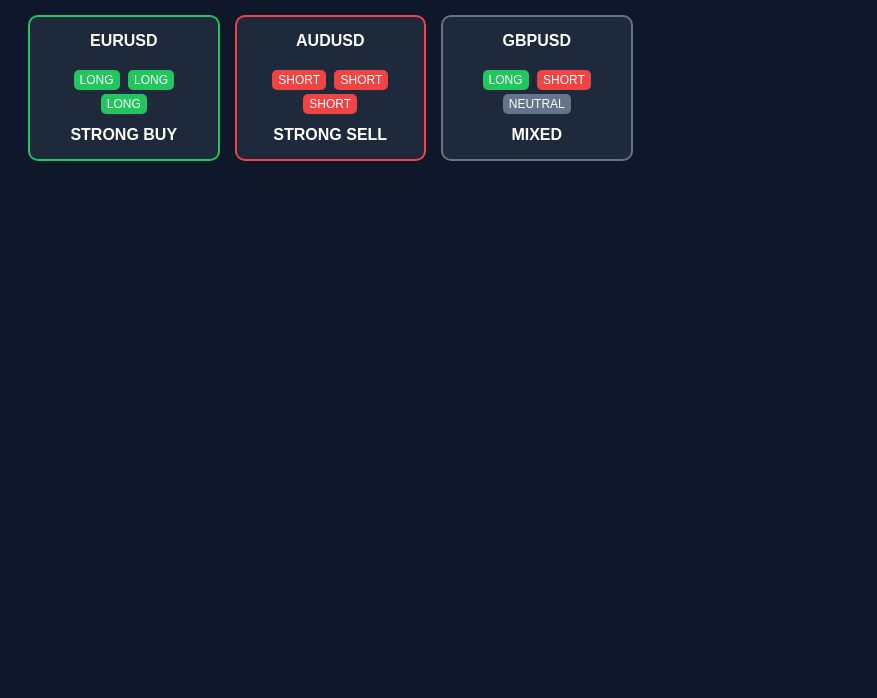
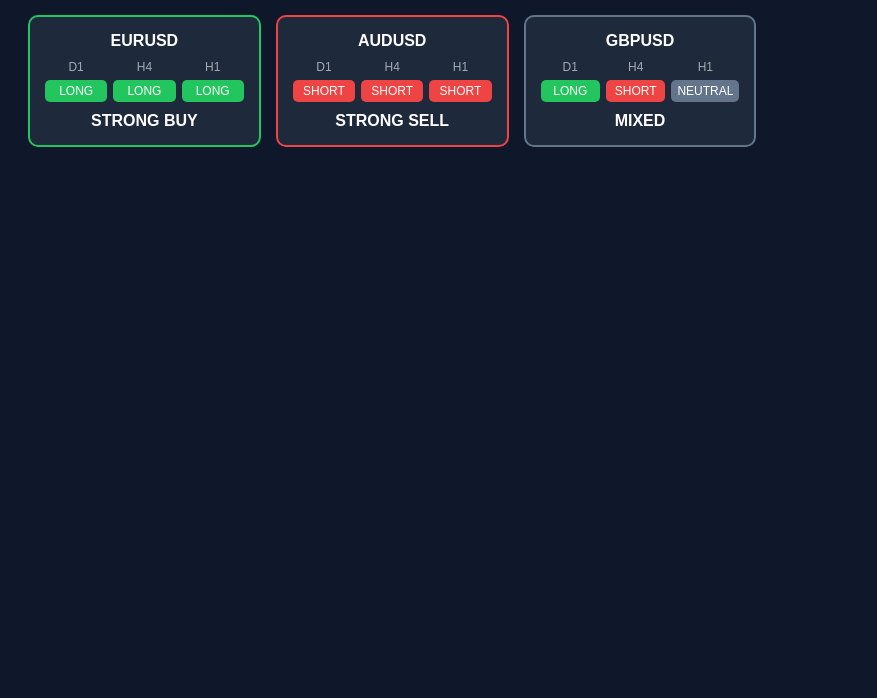
Before and after one commit to koen773-beep/mt5-dashboard, a website: page index.html in a window 1280 px wide. Shown: the part 102-800 px from the top of the page, without its empty margins (0-877 px from the left). Drawn offline with Linux system fonts and the light colour scheme.

Commit message:
update dashboard UI

```diff
--- a/index.html
+++ b/index.html
@@ -18,7 +18,7 @@
 
     .grid {
       display: grid;
-      grid-template-columns: repeat(auto-fill, minmax(180px, 1fr));
+      grid-template-columns: repeat(auto-fill, minmax(200px, 1fr));
       gap: 15px;
     }
 
@@ -33,12 +33,26 @@
     .short { border: 2px solid #ef4444; }
     .mixed { border: 2px solid #64748b; }
 
+	.tf-grid {
+	  display: grid;
+	  grid-template-columns: repeat(3, 1fr);
+	  text-align: center;
+	  gap: 6px;
+	  margin: 10px 0;
+	}
+
+    .tf-grid span:nth-child(-n+3) {
+      font-size: 12px;
+      opacity: 0.6;
+    }
+
 	.badge {
-      padding: 3px 6px;
-      margin: 2px;
+	  padding: 4px 6px;
 	  border-radius: 5px;
 	  font-size: 12px;
 	  display: inline-block;
+	  width: 100%;           /* 👈 dit is de fix */
+	  box-sizing: border-box; /* 👈 voorkomt overflow */
 	}
 
     .buy { background: #22c55e; }
@@ -60,16 +74,26 @@ function getClass(tf) {
 }
 
 function loadData() {
+
 	const API_URL = window.location.hostname === "localhost"
 	  ? "/data.json"
-    : "/api/signal";
+	  : "./data.json";
 
   fetch(API_URL)
     .then(res => res.json())
     .then(data => {
 
       const grid = document.getElementById("grid");
+
+      if (!grid) return;
+
       grid.innerHTML = "";
+
+      // 🔥 fallback als geen data
+      if (!data || Object.keys(data).length === 0) {
+        grid.innerHTML = "<p>Geen data beschikbaar...</p>";
+        return;
+      }
 
       Object.keys(data).forEach(symbol => {
         const p = data[symbol];
@@ -81,7 +105,7 @@ function loadData() {
           if (p.TF1 === "LONG") {
             trendClass = "long";
             label = "STRONG BUY";
-          } else {
+          } else if (p.TF1 === "SHORT") {
             trendClass = "short";
             label = "STRONG SELL";
           }
@@ -91,11 +115,17 @@ function loadData() {
         card.className = "card " + trendClass;
 
         card.innerHTML = `
-          <b>${symbol}</b><br><br>
+          <b>${symbol}</b>
+
+          <div class="tf-grid">
+            <span>D1</span>
+            <span>H4</span>
+            <span>H1</span>
 
             <span class="badge ${getClass(p.TF1)}">${p.TF1}</span>
             <span class="badge ${getClass(p.TF2)}">${p.TF2}</span>
             <span class="badge ${getClass(p.TF3)}">${p.TF3}</span>
+          </div>
 
           <div style="margin-top:10px;font-weight:bold;">
             ${label}
@@ -105,11 +135,17 @@ function loadData() {
         grid.appendChild(card);
       });
 
+    })
+    .catch(err => {
+      console.error("Fetch error:", err);
+      document.getElementById("grid").innerHTML = "<p>Fout bij laden data...</p>";
     });
 }
 
+document.addEventListener("DOMContentLoaded", function () {
+  loadData();
   setInterval(loadData, 3000);
-loadData();
+});
 </script>
 
 </body>
```
Lines whose indentation alone changed are shown as unchanged.
